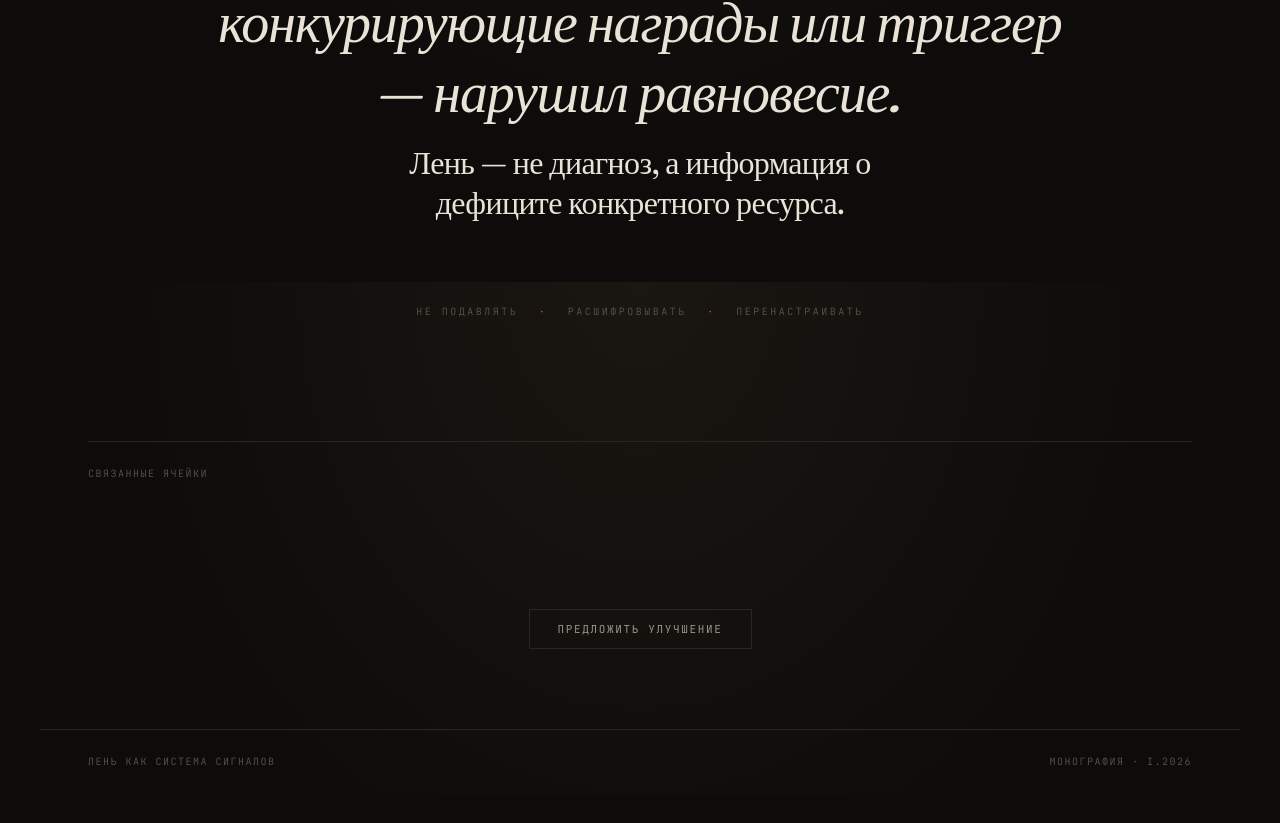
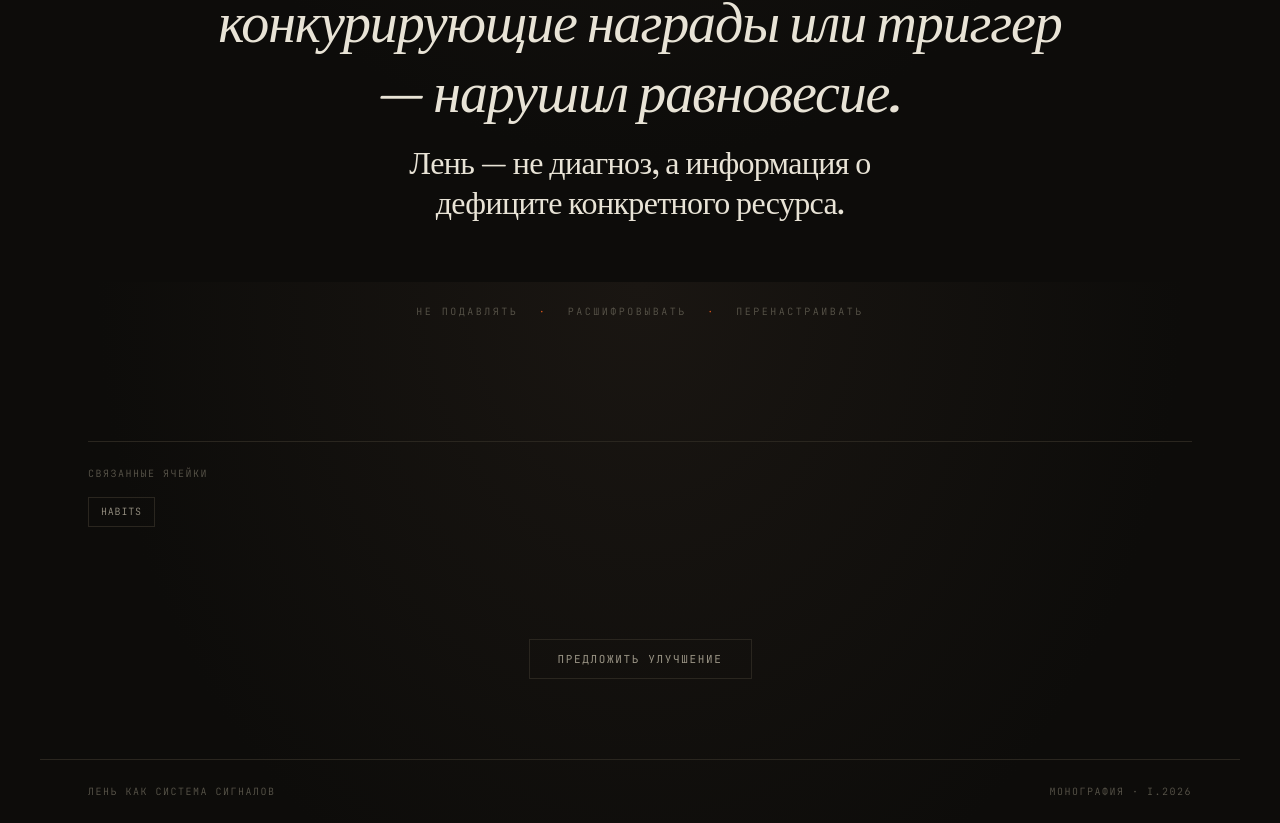
Before and after one commit to baver001/micr-catalog, a website: page cells/laziness/index.html in a window 1280 px wide. Shown: the part 7718-8541 px from the top of the page. Before the commit the page ends 8512 px from the top, so only its background shows below. Drawn offline with Linux system fonts and the light colour scheme.

Commit message:
fix: support current graph format in laziness article

```diff
--- a/cells/laziness/index.html
+++ b/cells/laziness/index.html
@@ -711,8 +711,13 @@
         return '<a href="/cells/' + slug + '" style="color:var(--accent-2);text-decoration:underline;text-underline-offset:3px;text-decoration-color:var(--line);transition:color .2s;" onmouseover="this.style.textDecorationColor=\'var(--accent-2)\'" onmouseout="this.style.textDecorationColor=\'var(--line)\'">' + label + '</a>';
       });
     });
-    fetch('/data/graph.json').then(r=>r.json()).then(graph => {
-      const incoming = graph.filter(e => e.target === 'laziness');
+    fetch('/data/graph.json').then(r=>r.json()).then(payload => {
+      const entries = Array.isArray(payload) ? payload : Object.values(payload.cells || {});
+      const incoming = Array.isArray(payload)
+        ? entries.filter(e => e.target === 'laziness')
+        : entries
+            .filter(e => (e.links_to || []).includes('laziness') || (e.linked_from || []).includes('laziness'))
+            .map(e => ({source: e.slug}));
       const list = document.getElementById('backlinksList');
       if (!list) return;
       if (!incoming.length) { list.innerHTML = '<span style="font-family:Fraunces,serif;font-style:italic;font-size:13px;color:var(--ink-faint);">Пока нет связанных ячеек</span>'; return; }
@@ -720,6 +725,9 @@
         const label = e.source.replace(/-/g, ' ');
         return '<a href="/cells/' + e.source + '" style="display:inline-block;font-family:JetBrains Mono,monospace;font-size:10px;color:var(--ink-dim);letter-spacing:.08em;text-transform:uppercase;text-decoration:none;border:1px solid var(--line);padding:6px 12px;transition:all .2s;" onmouseover="this.style.borderColor=\'var(--accent-2)\';this.style.color=\'var(--accent-2)\'" onmouseout="this.style.borderColor=\'\';this.style.color=\'\'">' + label + '</a>';
       }).join('');
+    }).catch(() => {
+      const list = document.getElementById('backlinksList');
+      if (list) list.innerHTML = '<span style="font-family:Fraunces,serif;font-style:italic;font-size:13px;color:var(--ink-faint);">Связанные ячейки недоступны</span>';
     });
   })();
 </script>
```
